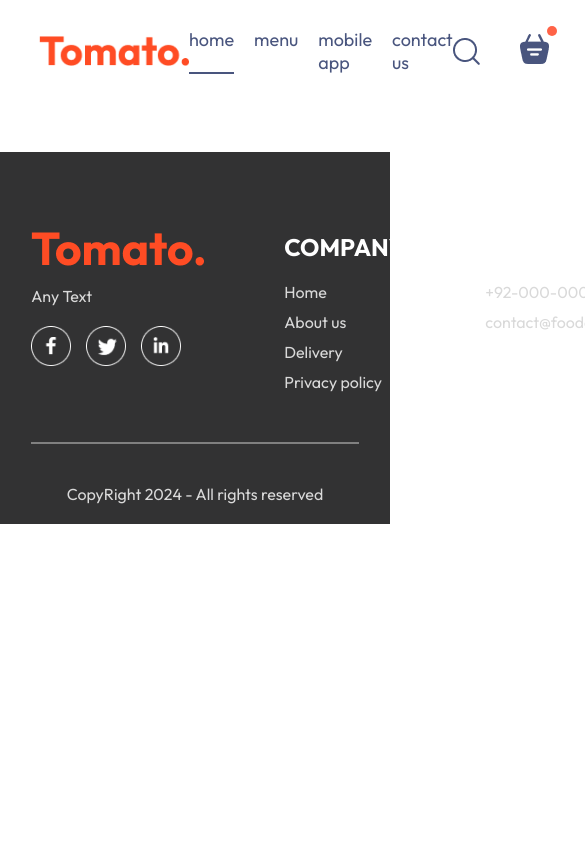
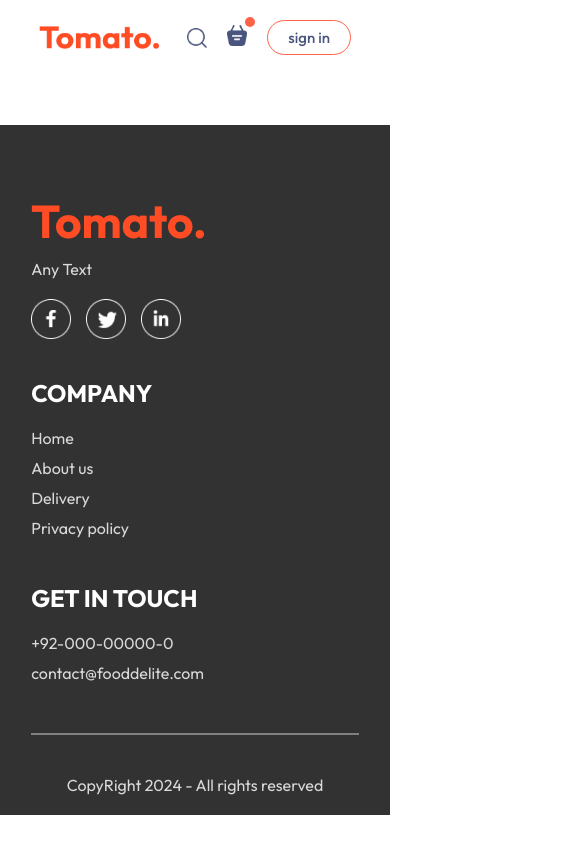
Before and after one commit to ahsanijaz123/WP-project, a React (Vite) app in the folder frontend/: page /order in a window 390 px wide. Shown: the top 844 px of the page, 585 px wide, since content can reach past the window. Built offline with nearby package versions, Linux system fonts and the light colour scheme.

Commit message:
Frontend done

```diff
--- a/frontend/src/components/ExploreMenu/ExploreMenu.css
+++ b/frontend/src/components/ExploreMenu/ExploreMenu.css
@@ -50,3 +50,9 @@
     border: 4px solid tomato;
     padding: 2px;
 }
+@media (max-width:1050px) {
+    .explore-menu-text{
+        max-width: 100%;
+        font-size: 14px;
+    }
+}
--- a/frontend/src/components/FoodItem/FoodItem.jsx
+++ b/frontend/src/components/FoodItem/FoodItem.jsx
@@ -24,7 +24,7 @@
           <img src={assets.rating_starts} alt="" />
         </div>
         <p className="food-item-desc">{description}</p>
-        <p className="food-item-price">${price}</p>
+        <p className="food-item-price">Rs.{price}</p>
       </div>
     </div>
   );
--- a/frontend/src/components/Footer/Footer.css
+++ b/frontend/src/components/Footer/Footer.css
@@ -53,3 +53,15 @@
     background-color: grey;
     border: none;
 }
+
+@media (max-width:750px) {
+    .footer-content {
+        display: flex;
+        flex-direction: column;
+        gap: 35px;
+    }
+
+    .footer-copyright {
+        text-align: center;
+    }
+}
--- a/frontend/src/components/Header/Header.css
+++ b/frontend/src/components/Header/Header.css
@@ -42,3 +42,22 @@
 
 
 }
+
+@media (max-width: 1050px) {
+
+    .header-contents{
+        max-width: 45%;
+    }
+}
+@media (max-width: 750px) {
+
+    .header-contents{
+        max-width: 65%;
+    }
+    .header-contents p{
+        display: none;
+    }
+    .header-contents button{
+        padding: 2vw 4vw;
+    }
+}
--- a/frontend/src/components/Navbar/Navbar.css
+++ b/frontend/src/components/Navbar/Navbar.css
@@ -18,7 +18,8 @@
     font-size: 18px;
 
 }
-li{
+
+li {
     cursor: pointer;
 }
 
@@ -48,10 +49,12 @@
     padding-bottom: 2px;
     border-bottom: 2px solid #49557e;
 }
-.navbar-search-icon{
+
+.navbar-search-icon {
     position: relative;
 }
-.navbar-search-icon .dot{
+
+.navbar-search-icon .dot {
     position: absolute;
     min-height: 10px;
     min-width: 10px;
@@ -61,3 +64,62 @@
     right: -8px;
 
 }
+
+@media (max-width:1050px) {
+    .navbar .logo {
+        width: 140px;
+    }
+
+    .navbar-menu {
+        gap: 20px;
+        font-size: 17px;
+    }
+
+    .navbar-right {
+        gap: 30px;
+    }
+
+    .navbar-right img {
+        width: 22px;
+    }
+
+    .navbar-right button {
+        padding: 8px 25px;
+    }
+
+}
+
+@media (max-width:900px) {
+    .navbar .logo {
+        width: 120px;
+    }
+
+    .navbar-menu {
+        gap: 15px;
+        font-size: 16px;
+    }
+
+    .navbar-right {
+        gap: 20px;
+    }
+
+    .navbar-right img {
+        width: 20px;
+    }
+
+    .navbar-right button {
+        padding: 7px 20px;
+        font-size: 15px;
+    }
+
+}
+
+@media (max-width:750px) {
+
+
+    .navbar-menu {
+        display: none;
+    }
+
+
+}
--- a/frontend/src/components/Navbar/Navbar.jsx
+++ b/frontend/src/components/Navbar/Navbar.jsx
@@ -1,16 +1,17 @@
 import React, { useState } from "react";
 import "./Navbar.css";
 import { assets } from "../../assets/assets";
+import {Link }from 'react-router-dom'
 const Navbar = () => {
   const [menu, setMenu] = useState("home");
   return (
     <div className="navbar">
       <img src={assets.logo} alt="" className="logo" />
       <ul className="navbar-menu">
-        <li onClick={()=>setMenu("home")} className={menu === "home" ? "active" : ""}>home</li>
-        <li onClick={()=>setMenu("menu")} className={menu === "menu" ? "active" : ""}>menu</li>
-        <li onClick={()=>setMenu("mobile-app")} className={menu === "mobile-app" ? "active" : ""}>mobile app</li>
-        <li onClick={()=>setMenu("contact-us")} className={menu === "contact-us" ? "active" : ""}>contact us</li>
+        <Link to='/' onClick={()=>setMenu("home")} className={menu === "home" ? "active" : ""}>home</Link>
+        <a href="#explore-menu" onClick={()=>setMenu("menu")} className={menu === "menu" ? "active" : ""}>menu</a>
+        <a onClick={()=>setMenu("mobile-app")} className={menu === "mobile-app" ? "active" : ""}>mobile app</a>
+        <a href="#footer" onClick={()=>setMenu("contact-us")} className={menu === "contact-us" ? "active" : ""}>contact us</a>
       </ul>
       <div className="navbar-right">
         <img src={assets.search_icon} alt="" />
--- a/frontend/src/index.css
+++ b/frontend/src/index.css
@@ -4,6 +4,7 @@
   margin: 0;
   box-sizing: border-box;
   font-family: Outfit;
+  scroll-behavior: smooth;
 }
 
 body {
```
Also changed, not shown: frontend/src/assets/assets.js (+32 -32 lines).
